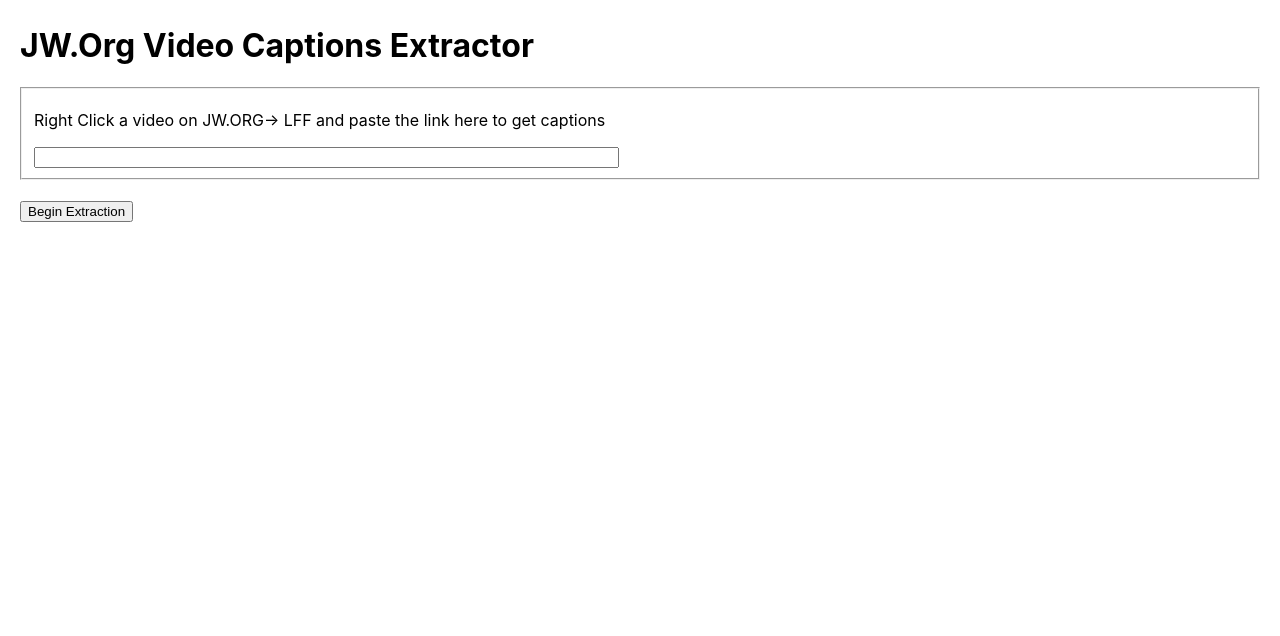
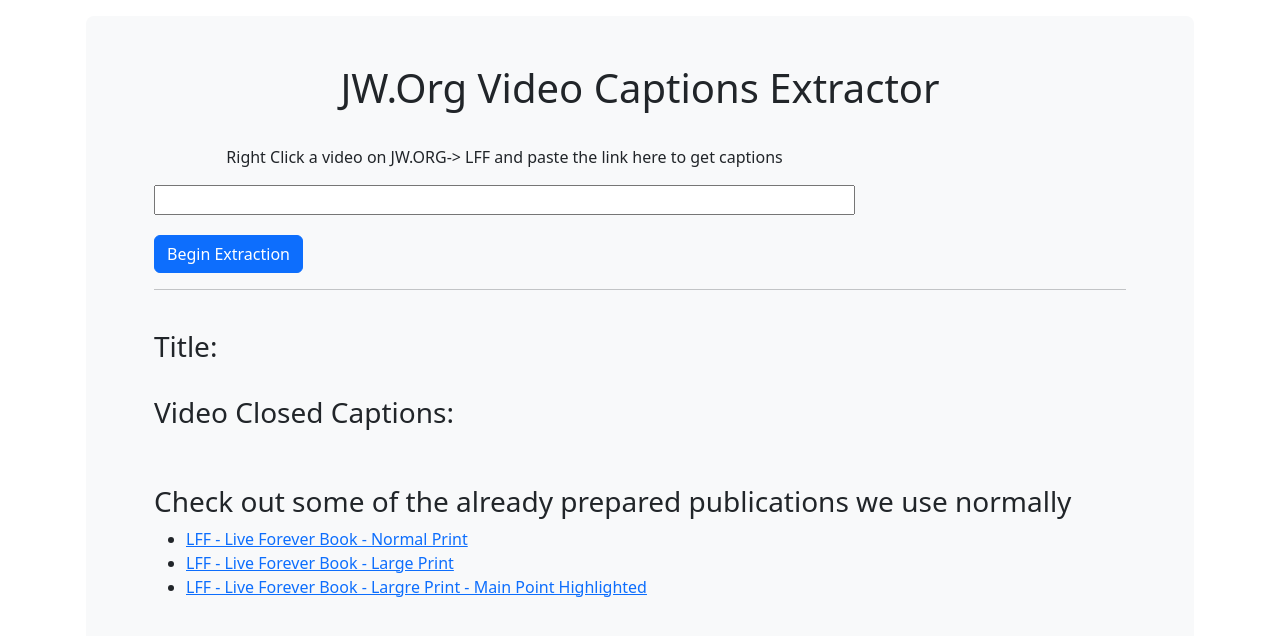
Before and after one commit to SirKale/jworgCaptionsExtractor, a React (Create React App) app: page / in a window 1280 px wide. Shown: the top 636 px of the page. Built offline with nearby package versions, Linux system fonts and the light colour scheme.

Commit message:
Added Boot strap and fixed some of the Regex. Added links to common books used.

```diff
--- a/package.json
+++ b/package.json
@@ -7,8 +7,10 @@
     "@testing-library/react": "^13.4.0",
     "@testing-library/user-event": "^13.5.0",
     "axios": "^1.4.0",
+    "bootstrap": "^5.2.3",
     "react": "^18.2.0",
     "react-async": "^10.0.1",
+    "react-bootstrap": "^2.7.4",
     "react-dom": "^18.2.0",
     "react-scripts": "5.0.1",
     "web-vitals": "^2.1.4"
--- a/src/App.css
+++ b/src/App.css
@@ -5,3 +5,15 @@
 .wrapper fieldset {
     margin: 20px 0;
 }
+
+.maxWidth {
+  width: 100%;
+}
+
+textarea {
+  height: 500px;
+}
+
+input {
+  width: 100%;
+}
--- a/src/App.js
+++ b/src/App.js
@@ -2,30 +2,27 @@
 import './App.css';
 import axios from "axios";
 
+// layout import
+import Button from 'react-bootstrap/Button';
+import Container from 'react-bootstrap/Container';
+
 
 // Regular Expressions
 var filterVTTLink = /(https:?:[a-zA-Z0-9._/-]*\.vtt)/; // Removes the link to the VTT file from the pubmedialinks api response
-var filterFormatting1 = /WEBVTT/g; // Removes WEBVTT off from the VTT Data
-var filterFormatting2 = /\d+:\d+:\d+.\d+\s-->\s\d+:\d+:\d+.\d+\s\S*\s\S*\s*align:center/gm; // Removes time codes and some formatting
-var filterFormatting3 = /\\r\\n\\r\\n \\r\\n/g; // Removes the final carriage returns and new lines
-var filterFormatting4 = /\\r\\n/g; // Removes the final carriage returns and new lines
-// var filterPub = /pub=([a-zA-Z]*).*[^track].*/gm;
-// var filterPubTrack = /pub=(.*)&track=(\d+)/gm;
-// var filterDocID = /docid=(\d+)/gm;
-// var filterJWB = /(pub[a-zA-Z0-9-_]*)/gm;
-// var filterPubMediaLinks = /GETPUBMEDIALINKS/g;
-// var filterMediator = /mediator/g;
+var filterFormatting1 = /"WEBVTT/g; // Removes WEBVTT off from the VTT Data
+var filterFormatting2 = /([\d]+:[\d]+){1,}(\.[\d]+)/g;
+var filterFormatting3 = /(\s-->\s)|(line[.:,0-9%\sa-z]+)|(\\r\\n‎)/g;
+var filterFormatting4 = /(\\r\\n){1,}|(\\r\\n)\s{1,}|(\\n){1,}/g;
+var filterFormatting5 = /\n\s{2,}/g;
+var filterFormatting6 = /<[/a-zA-z]+>|[\s]{2,}/g;
 var filterRemoveLank = /lank=(.*)&/;
-// var testDocID = /docid/gm;
-// var testURL = /^(?:([A-Za-z]+):)?(\/{0,3})([0-9.\-A-Za-z]+)(?::(\d+))?(?:\/([^?#]*))?(?:\?([^#]*))?(?:#(.*))?$/g;
 
 function App({initialValue}) {
   const [VTTLink, setVTTLink] = useState(false);
-  const [videoTitle, setvideoTitle] = useState(false);
+  const [videoTitle, setVideoTitle] = useState(false);
   const [VTTData, setVTTData] = useState(false);
   const [inputURL, setinputURL] = useState('');
   const [error, setError] = useState('');
-  // const [pubMediaLinksData , setPubMediaLinksData] = useState('');
 
   function filterPubFromLink(inputURL){
     let groups = inputURL.match(filterRemoveLank);
@@ -52,9 +49,13 @@
   }
 
   function filterVTTLinkFromMediatorResponse(json){
+
     let filteredResults = filterVTTLink.exec(json);
     if(filteredResults){
+      let parsedJson = JSON.parse(json);
+      setVideoTitle(parsedJson.media[0].title);
       getVTTFileFromJWServer(filteredResults[0]);
+      // console.log(json);
     }
     else{
       setError('Your link does not seem to be working');
@@ -65,7 +66,9 @@
     axios
       .get(link)
       .then((response) => {
+
         let stringifiedResponse = JSON.stringify(response.data);
+        // setVTTData(stringifiedResponse);
         filterFormattingFromVTTFile(stringifiedResponse);
       })
       .catch(error => {
@@ -75,12 +78,13 @@
 
   function filterFormattingFromVTTFile(VTTData){
     let nothing = ' ';
-    let filteredResults = VTTData.replace(filterFormatting1,nothing);               //removing the WEBVTT at the front of the paragraph
+    let filteredResults = VTTData.replace(filterFormatting1,nothing);               //removing the "WEBVTT at the front of the paragraph
     let secondFilteredResults = filteredResults.replace(filterFormatting2,nothing); // removing the timecodes
-    let thirdFilteredResults = secondFilteredResults.replace(filterFormatting3, '\r'); // remove the \r and \n
-    let fourthFilteredResults = thirdFilteredResults.replace(filterFormatting4, nothing)
-    let final = fourthFilteredResults.substring(1,fourthFilteredResults.length-1);
-    setVTTData(final.trim());
+    let thirdFilteredResults = secondFilteredResults.replace(filterFormatting3,nothing); // remove the \r and \n
+    let fourthFilteredResults = thirdFilteredResults.replace(filterFormatting4, '\n');
+    let fifthFilteredResults = fourthFilteredResults.replace(filterFormatting5,'\n');
+    let sixthFilteredResults = fifthFilteredResults.replace(filterFormatting6,nothing);
+    setVTTData(sixthFilteredResults);
   }
 
   // handleSubmit function
@@ -88,7 +92,7 @@
     setError('');
     setVTTData('');
     setVTTLink('');
-    setvideoTitle('');
+    setVideoTitle('');
     event.preventDefault();
     // check that it is in fact a url then below
     filterPubFromLink(inputURL);
@@ -96,29 +100,42 @@
 
 
   return(
+
+    <Container className="p-3">
+      <Container className="p-5 mb-4 bg-light rounded-3">
+        <h1 className="d-flex justify-content-center">JW.Org Video Captions Extractor</h1>
         <div className="wrapper">
-      <h1>JW.Org Video Captions Extractor</h1>
-
           <form onSubmit={handleSubmit}>
             <fieldset>
               <label>
-            <p>Right Click a video on JW.ORG-> LFF and paste the link here to get captions</p>
-            <input type="text" size="70" value={inputURL} onChange={e=>setinputURL(e.target.value)}/>
+                <p className="d-flex justify-content-center">Right Click a video on JW.ORG-> LFF and paste the link here to get captions</p>
+                <input type="text" size="70" value={inputURL} onChange={e=>setinputURL(e.target.value)} className="d-flex justify-content-center"/>
               </label>
             </fieldset>
-        <button type="submit">Begin Extraction</button>
+            <Button className="d-flex justify-content-center" type="submit">Begin Extraction</Button>
+            <hr/>
           </form>
 
           <div className="error">{error}</div>
           <br/>
-      <div className="videoTitle">{videoTitle}</div>
+          <div className="videoTitle"><h3>Title:</h3> {videoTitle}</div>
+          <br/>
+          <div className="VTTData"><h3>Video Closed Captions:</h3>{VTTData && <textarea className="maxWidth maxHeight" defaultValue={VTTData}/>}
           <br/>
           <div className="VTTLink">{VTTLink}</div>
+          </div>
           <br/>
-      <div className="VTTData">{VTTData && <textarea rows="30" cols="100" value={VTTData}/>}
+          <div className="information"><h3> Check out some of the already prepared publications we use normally</h3></div>
+          <div className="links">
+            <ul>
+              <li><a href="">LFF - Live Forever Book - Normal Print</a></li>
+              <li><a href="">LFF - Live Forever Book - Large Print</a></li>
+              <li><a href="">LFF - Live Forever Book - Largre Print - Main Point Highlighted</a></li>
+            </ul>
         </div>
-
       </div>
+      </Container>
+    </Container>
     )
 }
 
--- a/src/index.js
+++ b/src/index.js
@@ -2,6 +2,8 @@
 import ReactDOM from 'react-dom/client';
 import './index.css';
 import App from './App';
+
+import 'bootstrap/dist/css/bootstrap.min.css';
 
 
 const root = ReactDOM.createRoot(document.getElementById('root'));
```
Also changed, not shown: 1 other file (tests, documents, lock files or other folders). Lines whose indentation alone changed are shown as unchanged.
